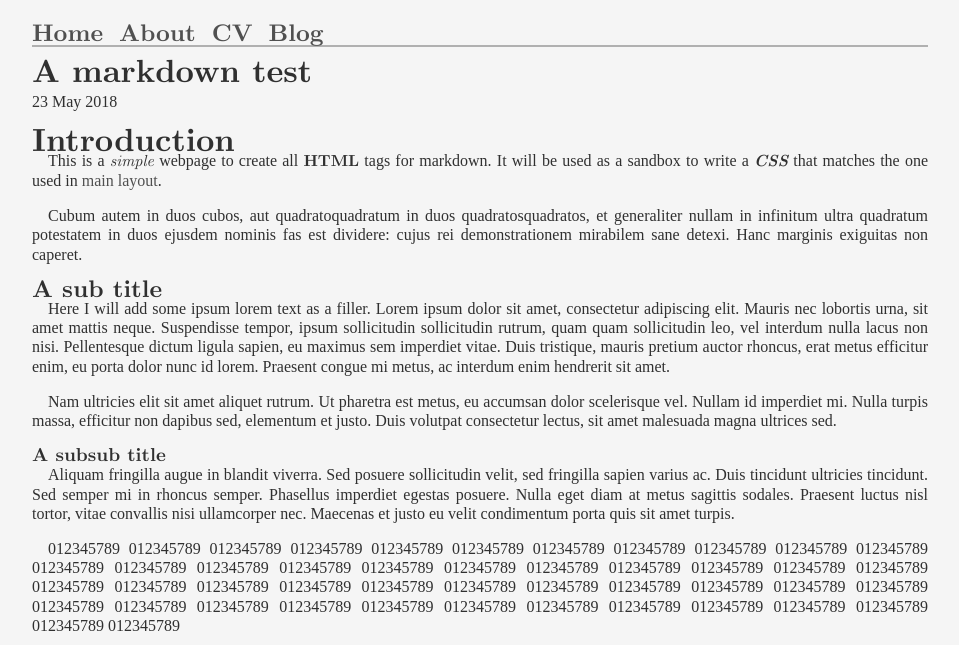
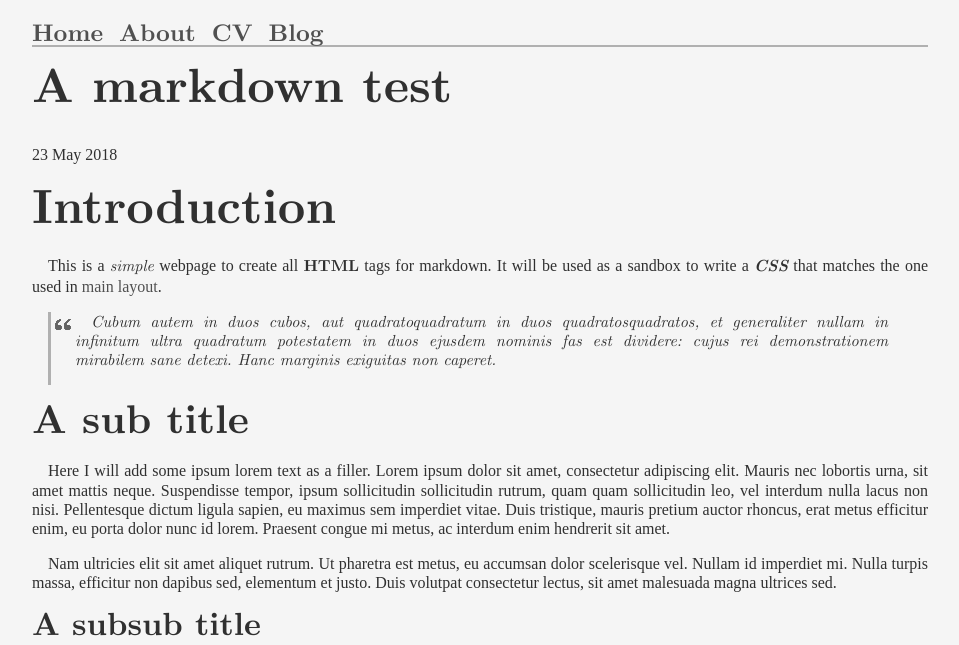
Before and after one commit to igormorgado/igormorgado.github.io, a Jekyll site: the page built from _posts/2018-05-23-a_markdown_test.md, in a window 1280 px wide. Shown: the top 645 px of the page, without its empty margins (160-1119 px from the left). Built offline with Jekyll 4.4.1, drawn with Linux system fonts in a browser that asks for light colours; some web fonts are replaced.

Commit message:
Added styles for blog

```diff
--- a/css/main.css
+++ b/css/main.css
@@ -1,3 +1,7 @@
+/***************************************************
+ * General styles
+ ***************************************************/
+
 body {
   font-family: "Computer Modern", serif;
   margin: 1.5em auto;
@@ -8,69 +12,40 @@ body {
   color: var(--default-foreground);
 }
 
-header {
+h1 {
+  font-size: 3em;
+  line-height: 1em;
   margin-bottom: .5em;
 }
 
-header h1 {
-  font-size: 3em;
+h2 {
+  font-size: 2.5em;
   line-height: 1em;
+  margin-bottom: .5em;
 }
 
-header p {
-  font-size: 1em;
-  color: var(--dark-foreground);
+h3 {
+  font-size: 2em;
+  line-height: 1em;
+  margin-bottom: .5em;
 }
 
-
-figure.right {
-	float: right;
-	margin: .5em;
-  width: 30%;
+h4 {
+  font-size: 1.5em;
+  line-height: 1em;
+  margin-bottom: .5em;
 }
 
-figure.right img {
-  border: 1px solid var(--selection-background);
-  border-radius: 45%;
-  padding: 5px;
-  width: 100%;
+h5 {
+  font-size: 1em;
+  line-height: 1em;
+  margin-bottom: .5em;
 }
 
-figcaption {
+h6 {
+  font-size: 1em;
   font-style: italic;
-  text-align: center;
-}
-
-
-div.text {
-  text-align: justify;
-  hyphens: auto;
-}
-
-p {
-  color: var(--default-foreground);
-}
-
-div.text p {
-  margin-bottom: 1em;
-  text-indent: 1em;
-  text-align: justify;
-}
-
-p.about {
-  margin: 20px 50px 30px;
-}
-
-div.author {
-  margin-top: 0.2em;
-  margin-right: 1em;
-}
-
-div.bannerpicture {
-  margin-top: 10px;
-  margin-bottom: 10px;
-  overflow: hidden;
-  height: 300px;
+  line-height: 1em;
 }
 
 a {
@@ -82,7 +57,11 @@ a:hover {
   text-decoration: underline;
 }
 
-blockquote.classic {
+p {
+  color: var(--default-foreground);
+}
+
+blockquote {
 	font-family: "Computer Modern", serif;
   margin: 1em;
   padding-left: 1.5em;
@@ -96,45 +75,16 @@ blockquote.classic {
   display: grid;
 }
 
-blockquote.classic p {
+blockquote p {
   text-align: justify;
+  text-indent: unset;
 }
 
-blockquote.classic span {
+blockquote span {
 	display: block;
 	background-image: url(/images/closequote1.gif);
 	background-repeat: no-repeat;
 	background-position: bottom right;
-}
-
-blockquote.classic p {
-  text-indent: unset;
-}
-
-blockquote.classic p.author {
-  text-align: right;
-  font-style: normal;
-}
-
-blockquote.classic p.author::before {
-  content: "- ";
-}
-
-nav {
-  border-bottom: 2px solid var(--invisibles);
-  margin-bottom: 1em;
-}
-
-nav ul, footer ul {
-  padding: 0px;
-  list-style: none;
-}
-
-nav ul li, footer ul li {
-  display: inline;
-  margin-right: 0.5em;
-  font-weight: bold;
-  font-size: 1.5em;
 }
 
 dt {
@@ -155,41 +105,9 @@ dd {
   padding: 0 0 0.5em 0;
 }
 
-footer {
-  border-top: 1px solid var(--dark-foreground);
-  font-size: .8em;
-}
-
-pre.code {
+pre {
   border: 1px solid var(--lighter-background);
   margin: 1em;
-  /*
-   *padding: 1em;
-   * background-color: var(--lighter-background); */
-}
-
-ul.posts {
-  margin: .5em auto 1em;
-  font-size: 1.5em;
-  line-height: 2em;
-}
-
-ul.posts li {
-  list-style: none;
-}
-
-p.meta {
-  padding: 10px 0px;
-}
-
-div.post  {
-  margin: 10px 0px;
-}
-
-div.post p {
-    margin-bottom: 1em;
-    text-indent: 1em;
-    text-align: justify;
 }
 
 math, math[mode=display] {
@@ -198,7 +116,6 @@ math, math[mode=display] {
   display: block;
   text-align: center;
 }
-
 
 table {
   text-align: center;
@@ -209,6 +126,7 @@ table {
   vertical-align: middle;
   caption-side: bottom;
   color: var(--dark-foreground)
+  border-collapse: collapse;
 }
 
 thead tr {
@@ -219,7 +137,7 @@ thead th {
     font-weight: bold;
     border-top: 6px double var(--dark-foreground);
     border-bottom: 2px solid var(--dark-foreground);
-    padding: 0px .25em;
+    padding: 0px 1em;
 }
 
 tfoot tr {
@@ -229,25 +147,17 @@ tfoot tr {
 
 tfoot td {
     border-bottom: 2px solid var(--dark-foreground);
-    padding: 0px .25em;
+    padding: 0px 1em;
 }
 
 tbody th {
   border-bottom: 1px solid var(--invisibles);
-  padding: 0px .25em;
+  padding: 0px 1em;
 }
 
 td {
   border-bottom: 1px solid var(--invisibles);
-  padding: 0px .25em;
-}
-
-td.num {
-  text-align: right;
-}
-
-td.txt {
-  text-align: left;
+  padding: 0px 1em;
 }
 
 tbody th {
@@ -257,6 +167,71 @@ tbody th {
 caption {
   text-align: justify;
   line-height: 1.2em;
+}
+
+table tbody tr:nth-child(even)
+{
+  background-color: var(--default-background);
+}
+
+table tbody tr:nth-child(odd)
+{
+  background-color: var(--lighter-background);
+}
+
+table tbody tr:hover {
+  color: var(--light-background);
+}
+
+
+/***************************************************
+ * Navigation and footer
+ ***************************************************/
+nav {
+  border-bottom: 2px solid var(--invisibles);
+  margin-bottom: 1em;
+}
+
+nav ul, footer ul {
+  padding: 0px;
+  list-style: none;
+}
+
+nav ul li, footer ul li {
+  display: inline;
+  margin-right: 0.5em;
+  font-weight: bold;
+  font-size: 1.5em;
+}
+
+footer {
+  border-top: 1px solid var(--dark-foreground);
+  font-size: .8em;
+}
+
+/***************************************************
+ * main layout style
+ ***************************************************/
+header {
+  margin-bottom: .5em;
+}
+
+header h1 {
+  margin-bottom: 0em;
+}
+
+header p {
+  font-size: 1em;
+  color: var(--dark-foreground);
+}
+
+
+td.num {
+  text-align: right;
+}
+
+td.txt {
+  text-align: left;
 }
 
 
@@ -287,12 +262,15 @@ table.horiz tbody tr:hover {
   color: var(--light-background);
 }
 
-
 /* Vertical table */
 table.vert {
   border-collapse: separate;
   vertical-align: baseline;
   border-spacing: 1em 0px;
+}
+
+table.vert tbody tr {
+  background-color: var(--default-background);
 }
 
 table.vert thead th {
@@ -310,3 +288,122 @@ table.vert td {
 table.vert tfoot {
   display: none;
 }
+
+
+figure.right {
+	float: right;
+	margin: .5em;
+  width: 30%;
+}
+
+figure.right img {
+  border: 1px solid var(--selection-background);
+  border-radius: 45%;
+  padding: 5px;
+  width: 100%;
+}
+
+figcaption {
+  font-style: italic;
+  text-align: center;
+}
+
+
+div.text {
+  text-align: justify;
+  hyphens: auto;
+}
+
+div.text p {
+  margin-bottom: 1em;
+  text-indent: 1em;
+  text-align: justify;
+}
+
+p.about {
+  margin: 20px 50px 30px;
+}
+
+div.author {
+  margin-top: 0.2em;
+  margin-right: 1em;
+}
+
+div.bannerpicture {
+  margin-top: 10px;
+  margin-bottom: 10px;
+  overflow: hidden;
+  height: 300px;
+}
+
+blockquote.classic {
+	font-family: "Computer Modern", serif;
+  margin: 1em;
+  padding-left: 1.5em;
+  padding-right: 1.5em;
+  border-left: 3px solid var(--invisibles);
+	background-image: url(/images/openquote1.gif);
+	background-position: top left;
+	background-repeat: no-repeat;
+  font-style: italic;
+  text-indent: unset;
+  display: grid;
+}
+
+blockquote.classic p {
+  text-align: justify;
+  text-indent: unset;
+}
+
+blockquote.classic span {
+	display: block;
+	background-image: url(/images/closequote1.gif);
+	background-repeat: no-repeat;
+	background-position: bottom right;
+}
+
+blockquote.classic p.author {
+  text-align: right;
+  font-style: normal;
+}
+
+blockquote.classic p.author::before {
+  content: "- ";
+}
+
+
+/***************************************************
+ * Posts and blog
+ ***************************************************/
+
+/* Post style */
+/* div.post
+ * div.post h1
+ * div.post h*
+ * div.post p
+ * div.post blockquote
+ */
+
+ul.posts {
+  margin: .5em auto 1em;
+  font-size: 1.5em;
+  line-height: 2em;
+}
+
+ul.posts li {
+  list-style: none;
+}
+
+p.meta {
+  padding: 10px 0px;
+}
+
+div.post  {
+  margin: 10px 0px;
+}
+
+div.post p {
+    margin-bottom: 1em;
+    text-indent: 1em;
+    text-align: justify;
+}
```
